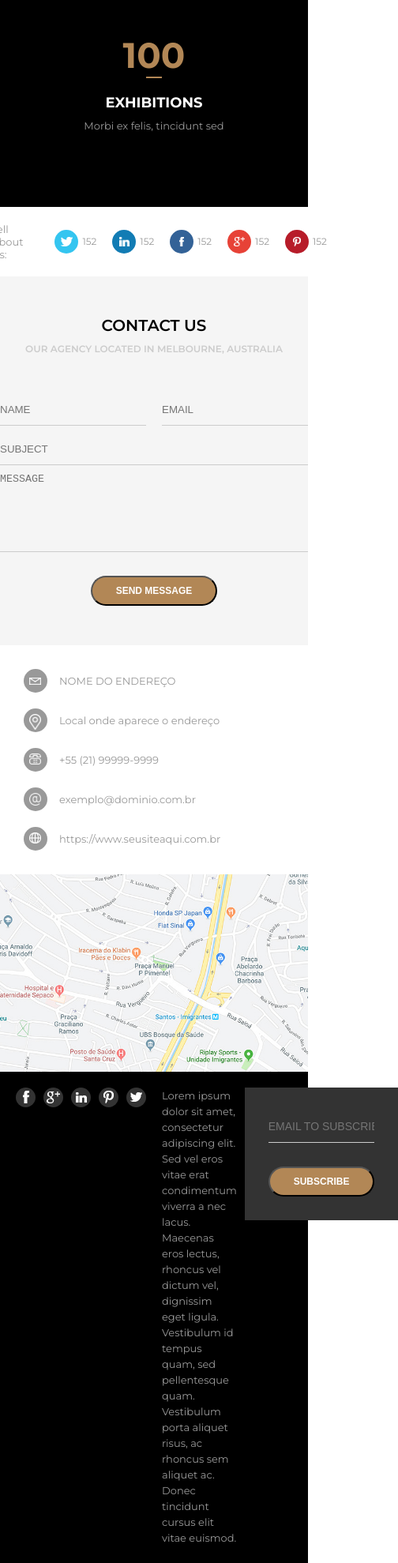
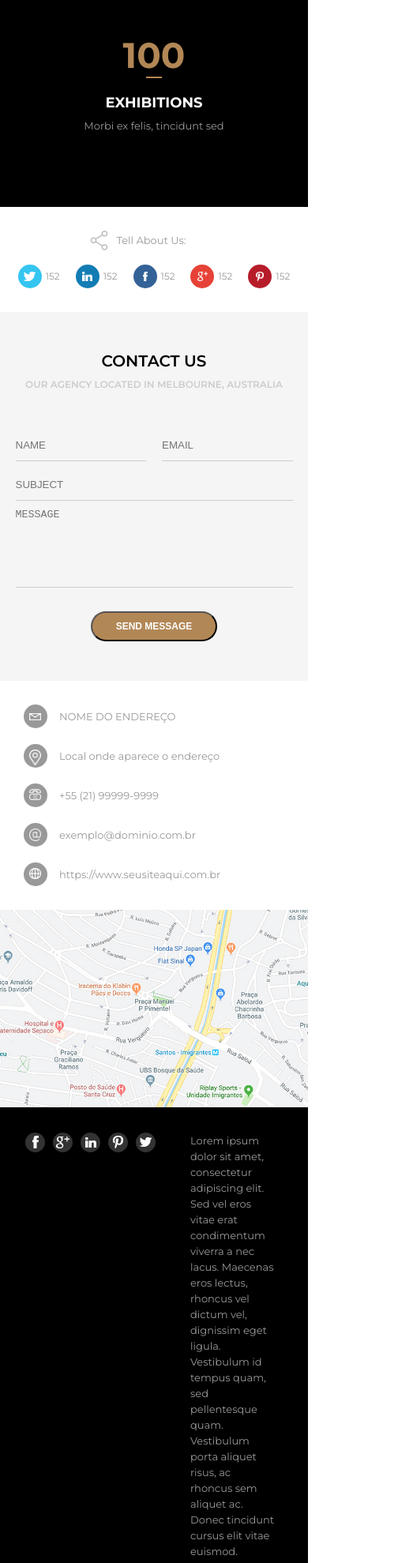
Before and after one commit to ThiagoLopesSantos/AwaxProjectgit.github.io, a plain HTML site: page index.html in a window 390 px wide. Shown: the part 9214-11193 px from the top of the page at 79% size, 504 px wide, since content can reach past the window. Drawn offline with Linux system fonts and the light colour scheme.

Commit message:
responsivit-complet (#9)

```diff
--- a/assets/css/style.css
+++ b/assets/css/style.css
@@ -678,6 +678,9 @@ header{
 .section-share--legend img {
     margin-right:10px;
 }
+.section-mobile--share-item{
+    display: flex;
+}
 .section-share--item {
     font-size:12px;
     margin-right:20px;
@@ -713,6 +716,7 @@ header{
 .section-share--icon.pinterest {
     background-color:#b71c29;
 }
+
 /*CSS SHARE AREA FIM*/
 
 /*CSS CONTACT AREA*/
@@ -925,7 +929,18 @@ footer{
     .section-map--info-item:last-child{
         margin-bottom: 0;
     }
-
+/*FOOTER*/
+.footer-area {
+    flex-wrap: wrap;
+}
+.footer-item {
+    flex: 1;
+    margin: 12px;
+}
+.footer-item.area1{
+    display: flex;
+    justify-content: center;
+}
 }
 
 /*CONFIGURAÇÃO PARA CELULAR*/
@@ -1058,6 +1073,20 @@ footer{
     }
 
     /*SHARE*/
+    .section-share--area {
+        flex-wrap: wrap;
+        padding: 10px;
+    }
+    .section-mobile--share-item {
+        /* flex-wrap: wrap; */
+        margin-top: 18px;
+        margin-left: 20px;
+    }
+
+    /*CONTACT*/
+    .section-contact {
+        max-width: 90vw;
+    }
 
     /*MAP*/
     .section-map{
@@ -1077,4 +1106,17 @@ footer{
         margin-bottom: 0;
     }
 
+    /*FOOTER*/
+    .footer-area {
+        flex-wrap: wrap;
+    }
+    .footer-item {
+        flex: 1;
+        margin: 12px;
+    }
+    .footer-item.area1{
+        display: flex;
+        justify-content: center;
+    }
+
 }
--- a/index.html
+++ b/index.html
@@ -563,6 +563,7 @@
                             <img src="assets/images/share.png">
                             Tell About Us:
                         </div>
+                        <div class="section-mobile--share-item">
                             <div class="section-share--item">
                                 <div class="section-share--icon twitter">
                                     <img src="assets/images/twitter.png">
@@ -592,6 +593,7 @@
                                     <img src="assets/images/pinterest.png">
                                 </div>
                                 152
+                            </div>
                         </div>
                     </div>
                 </div>
```
Lines whose indentation alone changed are shown as unchanged.
